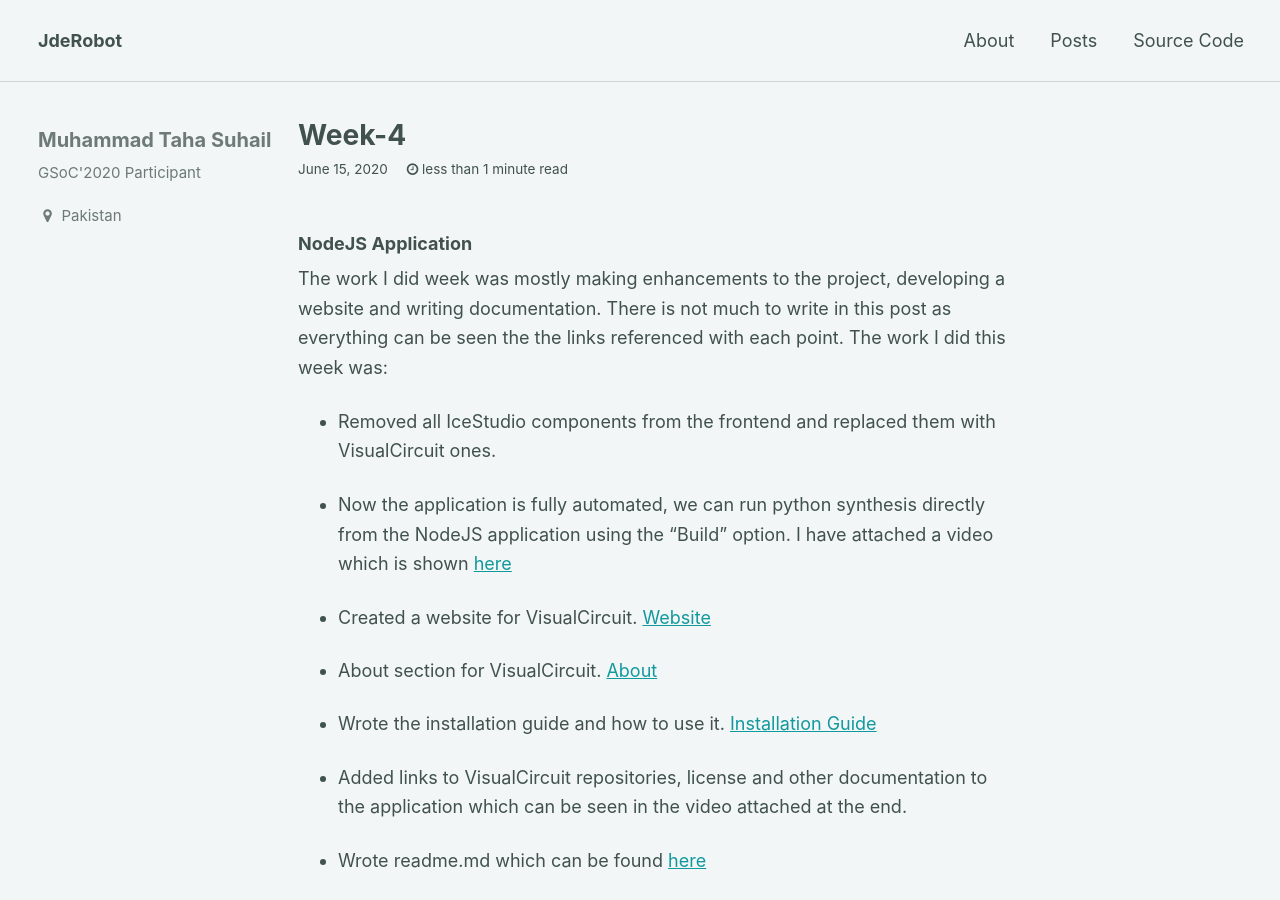
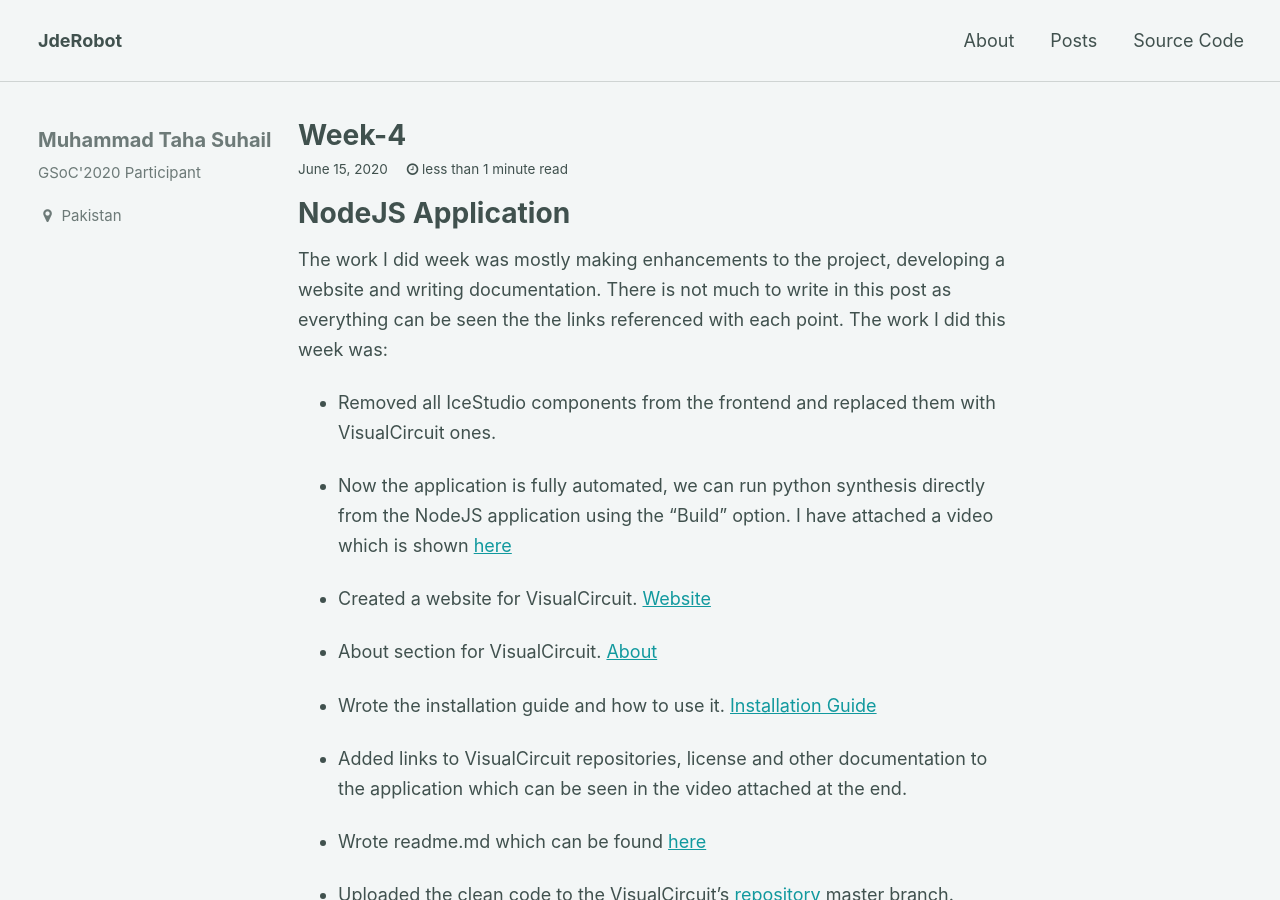
Before and after one commit to TheRoboticsClub/colab-gsoc2020-Muhammad_Taha, a Jekyll site: the page built from docs/_posts/2020-06-24-Week-4-GSoC.md, in a window 1280 px wide and 900 px high. Built offline with Jekyll 4.4.1, drawn with Linux system fonts in a browser that asks for light colours.

```diff
--- a/docs/_posts/2020-06-24-Week-4-GSoC.md
+++ b/docs/_posts/2020-06-24-Week-4-GSoC.md
@@ -5,7 +5,7 @@ categories: progess
 tags: jekyll
 ---
 
-### NodeJS Application
+# NodeJS Application
 
 The work I did week was mostly making enhancements to the project, developing a website and writing documentation. There is not much to write in this post as everything can be seen the the links referenced with each point. The work I did this week was:
 
@@ -26,7 +26,7 @@ The work I did week was mostly making enhancements to the project, developing a
 - Uploaded the clean code to the VisualCircuit's [repository](https://github.com/JdeRobot/VisualCircuit) master branch.
 
 
-# Repository and Complete Prototype Video:
+## Repository and Complete Prototype Video:
 
 VisualCircuit Repository: [VisualCircuit](https://github.com/JdeRobot/VisualCircuit)
 
```
